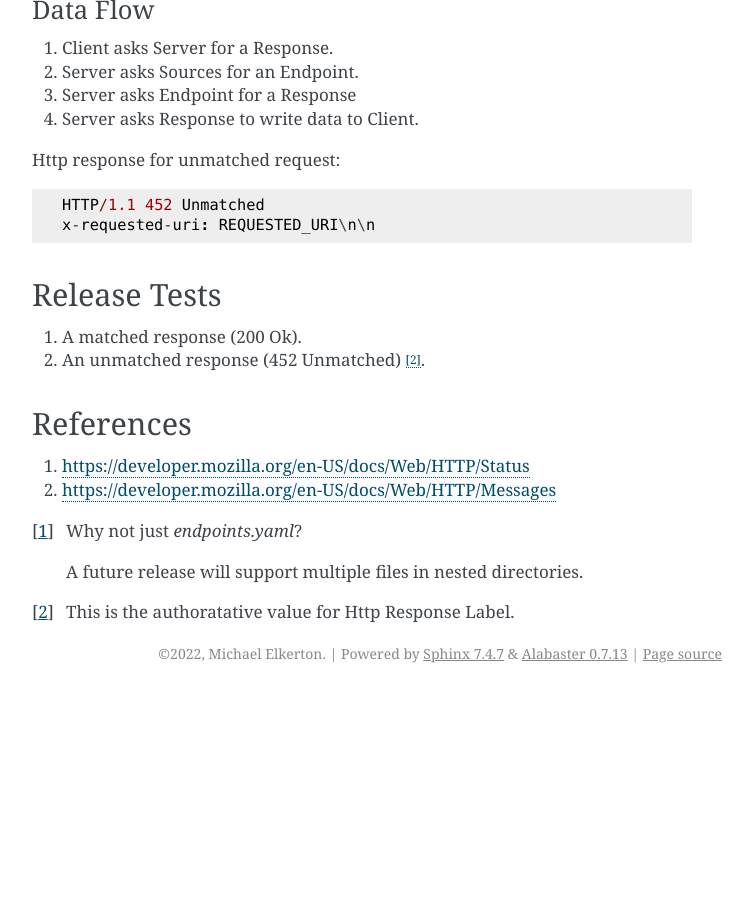
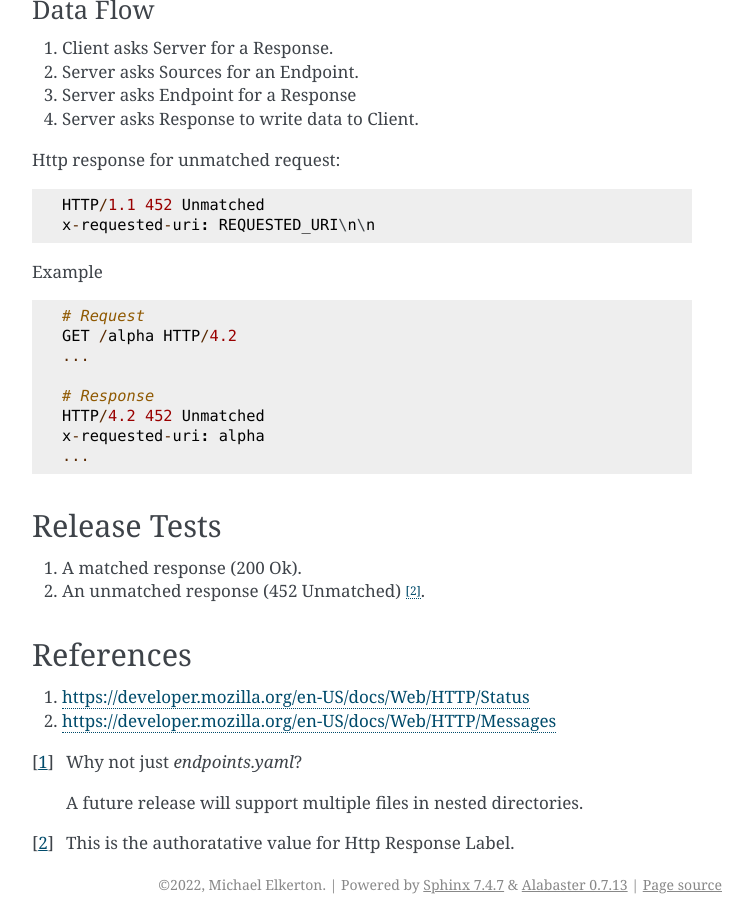
Before and after one commit to melkerton/adm-server, a Sphinx documentation site: the page built from docs/source/development/v0.0.1/index.rst, in a window 1280 px wide and 900 px high, scrolled down 1408 px. Shown: the whole window, without its empty margins (388-1141 px from the left). Built offline with Sphinx 7.4.7, drawn with Linux system fonts in a browser that asks for light colours; before the commit the page ends 2101 px from its top, so only the background shows below that.

Commit message:
start on Sources

```diff
--- a/docs/source/development/v0.0.1/index.rst
+++ b/docs/source/development/v0.0.1/index.rst
@@ -80,6 +80,19 @@ Http response for unmatched request:
     HTTP/1.1 452 Unmatched
     x-requested-uri: REQUESTED_URI\n\n
 
+Example
+
+.. code-block::
+
+    # Request
+    GET /alpha HTTP/4.2
+    ...
+
+    # Response
+    HTTP/4.2 452 Unmatched
+    x-requested-uri: alpha
+    ...
+
 
 ----------------------
 Release Tests
```
Also changed, not shown: 2 other files.
